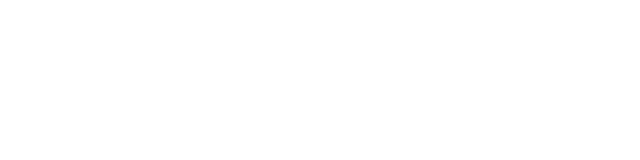
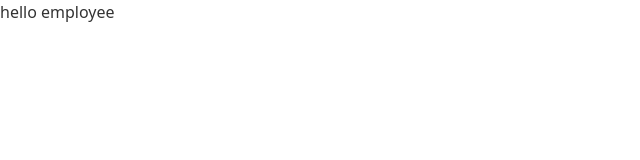
Before and after one commit to game-of-rl-II/task-management-client, a React (Create React App) app: page /employeeLogin in a window 1280 px wide. Before the commit this address had no page. Shown: the top 160 px of the page, without its empty margins (0-640 px from the left). Built offline with nearby package versions, Linux system fonts and the light colour scheme.

Commit message:
entry folder updated

```diff
--- a/src/App.js
+++ b/src/App.js
@@ -15,6 +15,9 @@
 import CompletedTask from './Components/Dashboard/MemberDashboardItems/CompletedTask';
 import UncompletedTask from './Components/Dashboard/MemberDashboardItems/UncompletedTask';
 import TaskForwarding from './Components/Dashboard/MemberDashboardItems/TaskForwarding';
+import Register from './Components/Entry/Register';
+import EmployeeLogin from './Components/Entry/EmployeeLogin';
+import AdminLogin from './Components/Entry/AdminLogin';
 
 function App() {
   return (
@@ -23,6 +26,9 @@
     <Routes>
       <Route path='/home' element={<Home></Home>}></Route>
       <Route path='/' element={<Home></Home>}></Route>
+      <Route path='/register' element={<Register></Register>}></Route>
+      <Route path='/employeeLogin' element={<EmployeeLogin></EmployeeLogin>}></Route>
+      <Route path='/adminLogin' element={<AdminLogin></AdminLogin>}></Route>
       <Route path="/dashboard" element={<Dashboard></Dashboard>}>
         <Route index element={<MyProfile></MyProfile>}></Route>
         <Route path="addMember" element={<AddMember></AddMember>}></Route>
--- a/src/Components/Entry/Login.js
+++ b/src/Components/Entry/AdminLogin.js
@@ -1,11 +1,11 @@
 import React from 'react';
 
-const Login = () => {
+const AdminLogin = () => {
     return (
         <div>
-
+            hello admin
         </div>
     );
 };
 
-export default Login;
+export default AdminLogin;
--- /dev/null
+++ b/src/Components/Entry/EmployeeLogin.js
@@ -0,0 +1,11 @@
+import React from 'react';
+
+const EmployeeLogin = () => {
+    return (
+        <div>
+            hello employee
+        </div>
+    );
+};
+
+export default EmployeeLogin;
--- a/src/Components/Entry/Register.js
+++ b/src/Components/Entry/Register.js
@@ -3,7 +3,7 @@
 const Register = () => {
     return (
         <div>
-
+            hello register
         </div>
     );
 };
```
